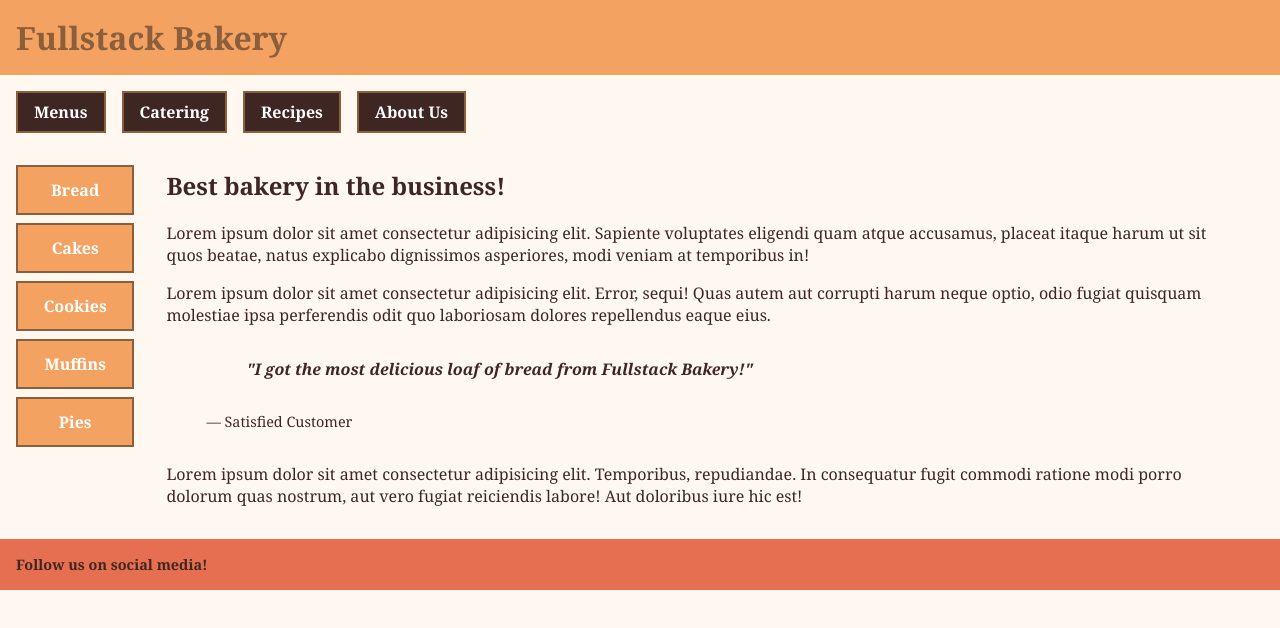
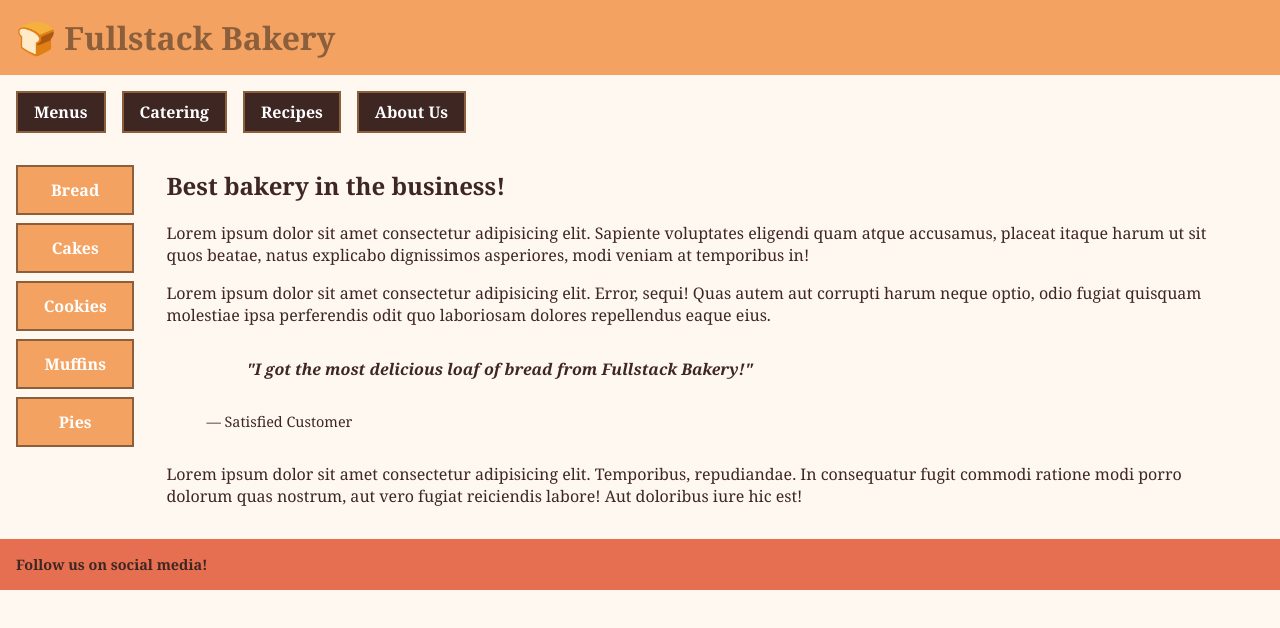
Before and after one commit to cmealo/fullstack-bakery, a plain HTML site: page index.html in a window 1280 px wide. Shown: the top 628 px of the page. Drawn offline with Linux system fonts and the light colour scheme.

Commit message:
added bread emoji just for fun

```diff
--- a/index.html
+++ b/index.html
@@ -8,7 +8,7 @@
   <body>
     <header>
       <div>
-        <p class="brand">Fullstack Bakery</p>
+        <p class="brand">🍞 Fullstack Bakery</p>
       </div>
       <nav>
         <a id="menu-nav" href="#">Menus</a>
```
